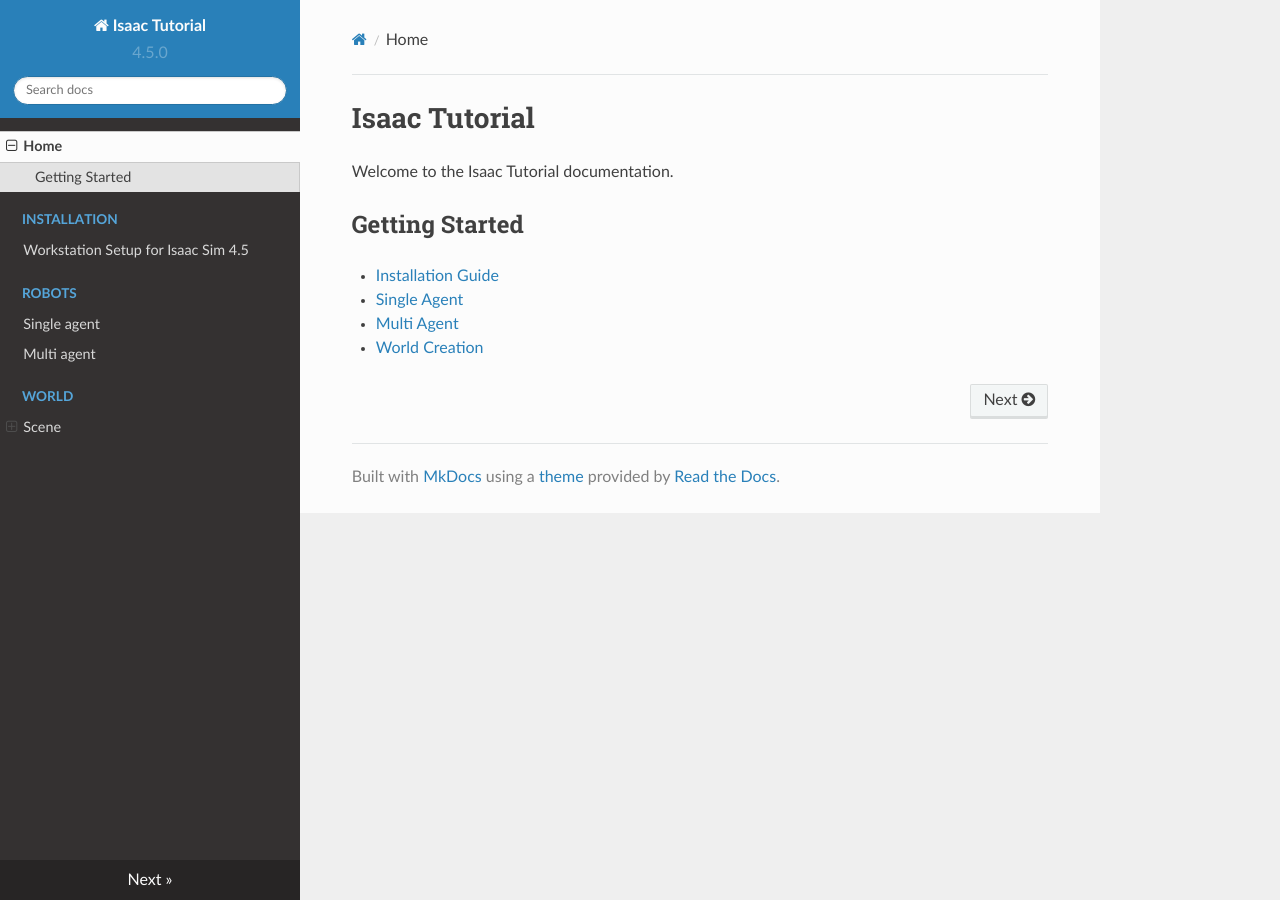
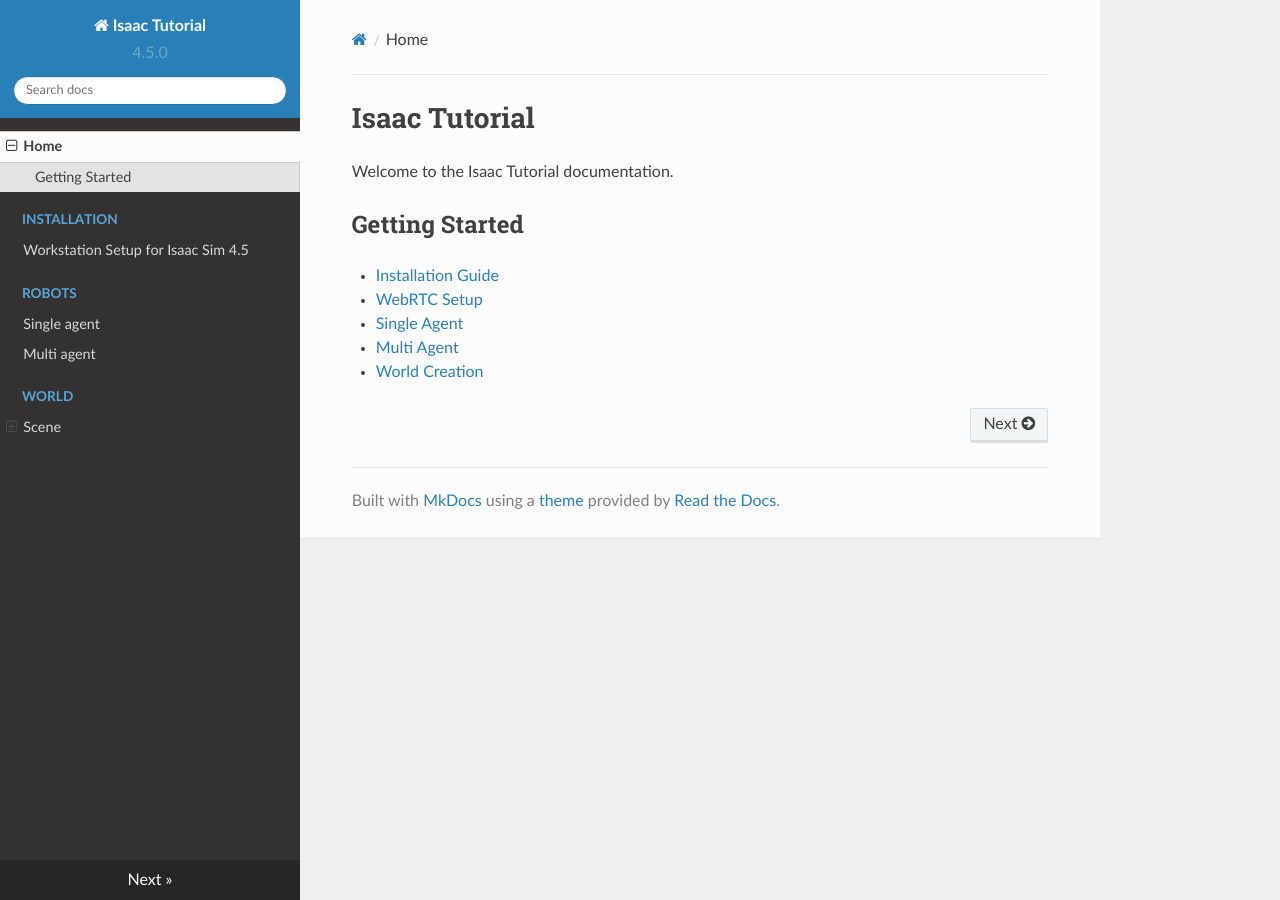
Before and after one commit to vigneshrl/isaac-tutorial, an MkDocs documentation site: the page built from docs/index.md, in a window 1280 px wide. Built offline with MkDocs 1.6.1, drawn with Linux system fonts in a browser that asks for light colours; nearby versions of some CDN libraries.

Commit message:
Update the WebRTC Guide

```diff
--- a/docs/index.md
+++ b/docs/index.md
@@ -5,6 +5,7 @@ Welcome to the Isaac Tutorial documentation.
 ## Getting Started
 
 - [Installation Guide](Installation/Workstation_setup.md)
+- [WebRTC Setup](../docs/Remotework_Setup/webrtc_client.md)
 - [Single Agent](Robots/single_agent.md)
 - [Multi Agent](Robots/Multi_agent.md)
 - [World Creation](World/Scene/world_creation.md)
```
